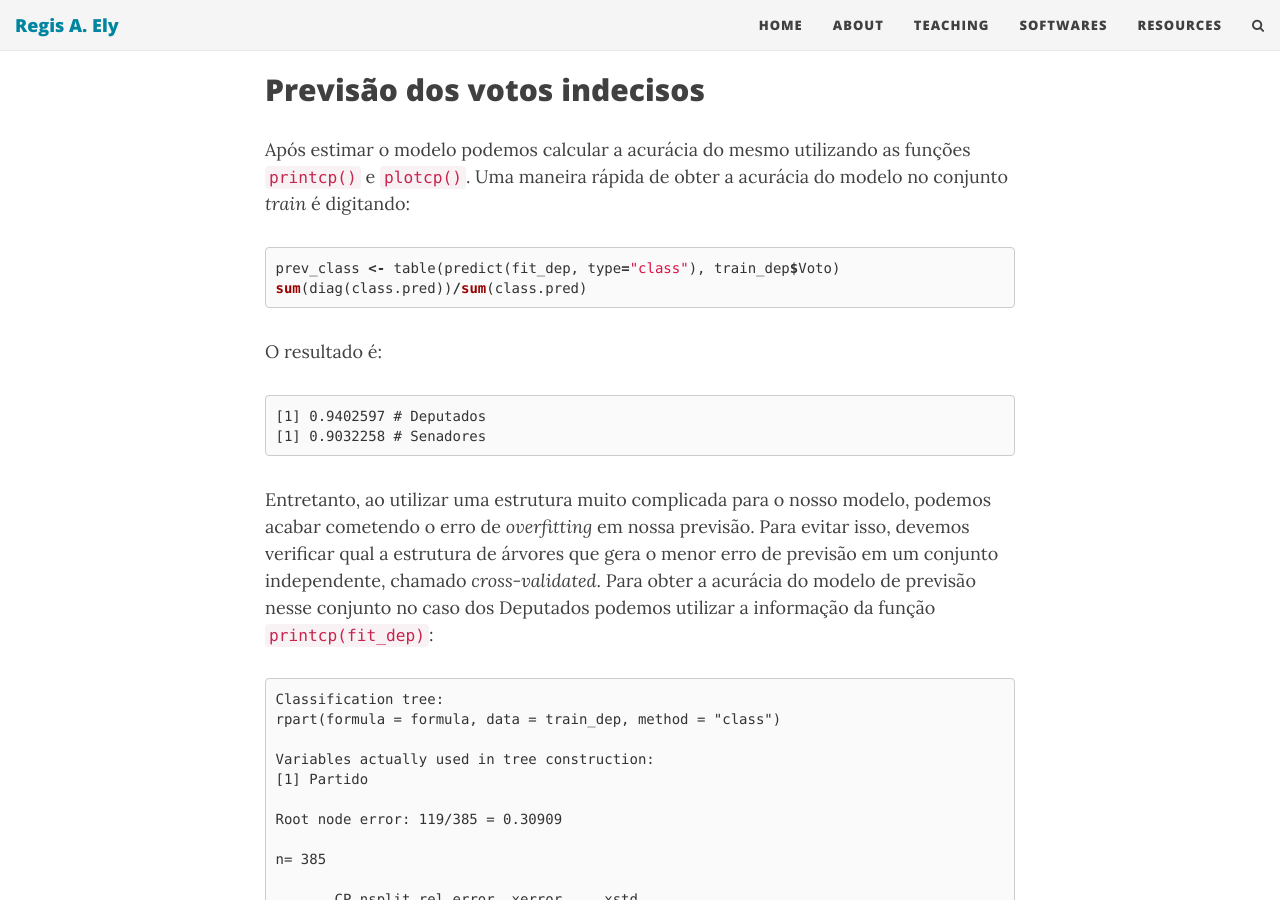
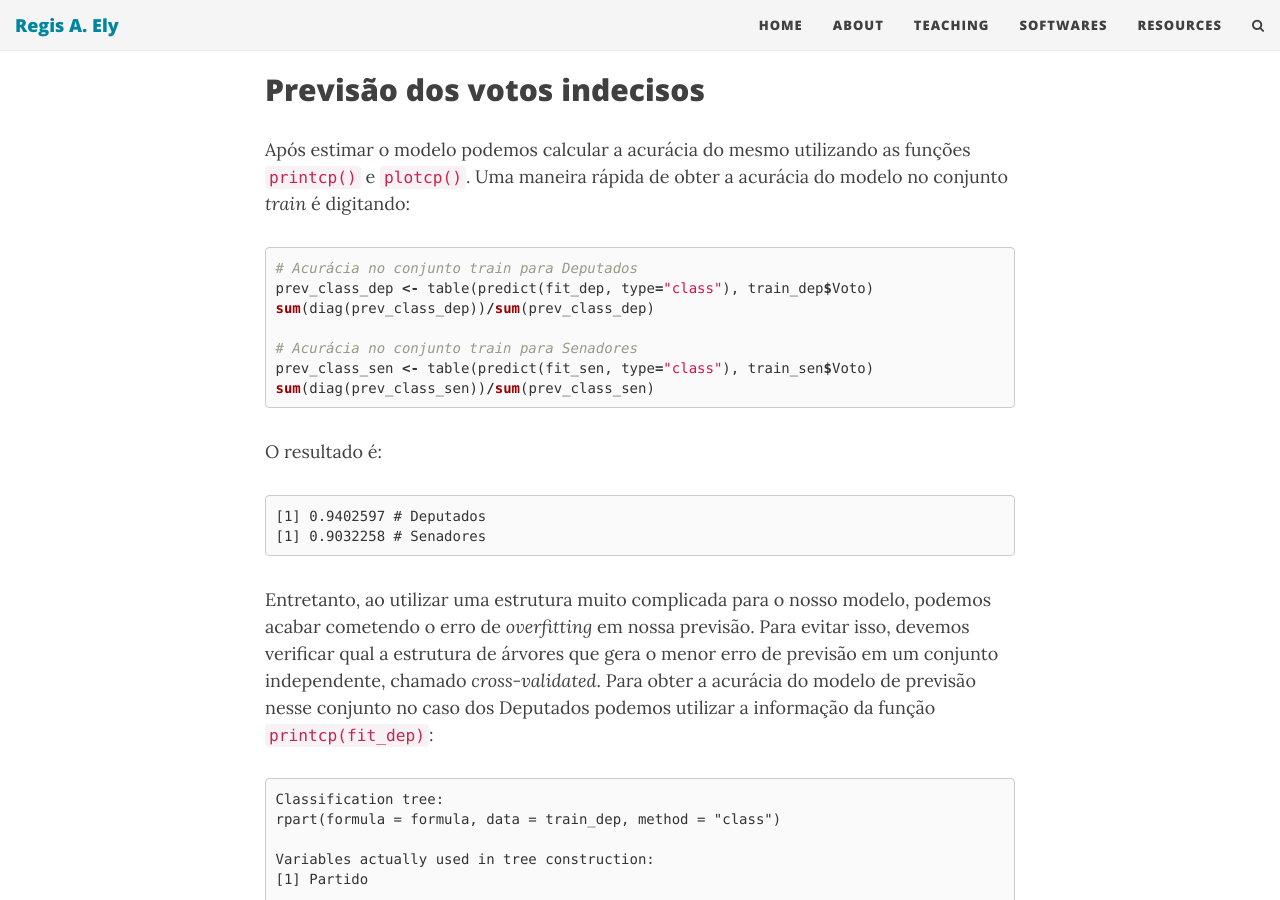
Before and after one commit to regisely/regisely.github.io, a Jekyll site: the page built from _posts/2016-04-01-impeachment.md, in a window 1280 px wide and 900 px high, scrolled down 6133 px. Built offline with Jekyll 4.4.1, drawn with Linux system fonts in a browser that asks for light colours; nearby versions of some CDN libraries; comment, search, counter and statistics services are not loaded.

Commit message:
Update impeachment

````diff
--- a/_posts/2016-04-01-impeachment.md
+++ b/_posts/2016-04-01-impeachment.md
@@ -154,8 +154,13 @@ Ainda assim não é tão simples, mas quem disse que a política brasileira era
 Após estimar o modelo podemos calcular a acurácia do mesmo utilizando as funções `printcp()` e `plotcp()`. Uma maneira rápida de obter a acurácia do modelo no conjunto *train* é digitando:
 
 ```r
-prev_class <- table(predict(fit_dep, type="class"), train_dep$Voto)
-sum(diag(class.pred))/sum(class.pred)
+# Acurácia no conjunto train para Deputados
+prev_class_dep <- table(predict(fit_dep, type="class"), train_dep$Voto)
+sum(diag(prev_class_dep))/sum(prev_class_dep)
+
+# Acurácia no conjunto train para Senadores
+prev_class_sen <- table(predict(fit_sen, type="class"), train_sen$Voto)
+sum(diag(prev_class_sen))/sum(prev_class_sen)
 ```
 
 O resultado é:
````
